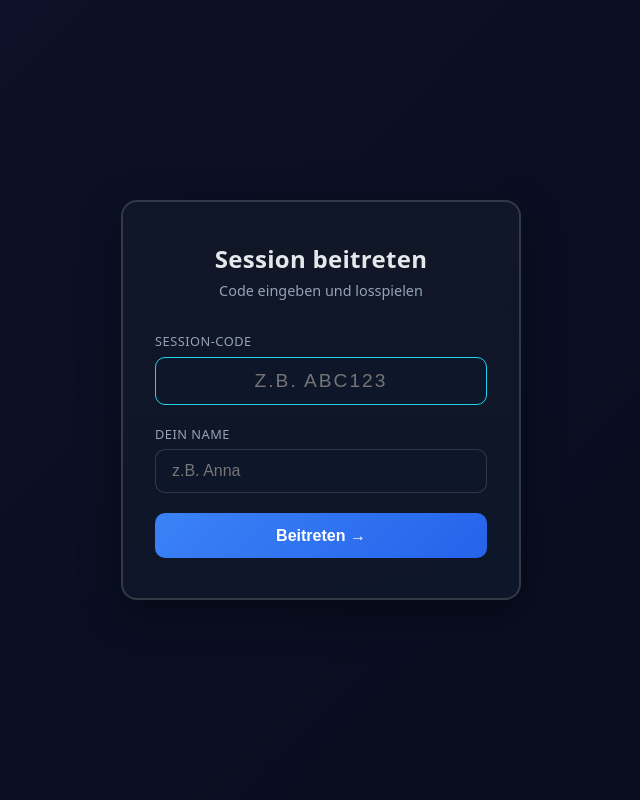
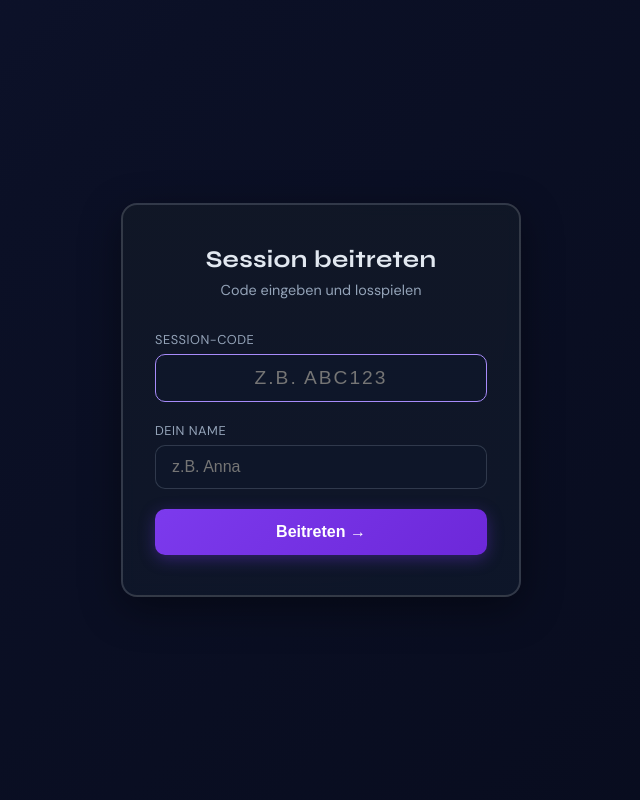
Before and after one commit to xxRMxx/quiz_app, a Django app: template templates/hub/join_session.html in a window 1280 px wide. Shown: the whole page, without its empty margins (319-959 px from the left). Run offline with Django 4.2, Linux system fonts and the light colour scheme; the template is opened without the code that fills it, so the values that code supplies are empty.

Commit message:
style: hub join + lobby auf neue Design-Tokens aktualisiert

```diff
--- a/templates/hub/join_session.html
+++ b/templates/hub/join_session.html
@@ -4,14 +4,17 @@
   <meta charset="utf-8"/>
   <meta name="viewport" content="width=device-width, initial-scale=1"/>
   <title>Session beitreten</title>
+  <link rel="preconnect" href="https://fonts.googleapis.com">
+  <link rel="preconnect" href="https://fonts.gstatic.com" crossorigin>
+  <link href="https://fonts.googleapis.com/css2?family=Syne:wght@700;800&family=DM+Sans:wght@400;500;600&display=swap" rel="stylesheet">
   <style>
     :root {
-      --bg: #0b0f17;
-      --panel: #0f172a;
-      --text: #e5e7eb;
+      --bg: #0a0e1a;
+      --panel: #0f1628;
+      --text: #e2e8f0;
       --muted: #94a3b8;
-      --primary: #22d3ee;
-      --danger: #ef4444;
+      --primary: #a78bfa;
+      --danger: #f87171;
     }
     *, *::before, *::after { box-sizing: border-box; margin: 0; padding: 0; }
     @keyframes gradientBG {
@@ -22,7 +25,7 @@
     body {
       min-height: 100vh;
       color: var(--text);
-      font-family: system-ui, -apple-system, Segoe UI, Roboto, sans-serif;
+      font-family: 'DM Sans', system-ui, sans-serif;
       background: linear-gradient(-45deg, #050816, #0b1026, #1a1f4a, #2b2f77);
       background-size: 400% 400%;
       animation: gradientBG 15s ease infinite;
@@ -44,6 +47,7 @@
     h1 {
       font-size: 1.5rem;
       font-weight: 700;
+      font-family: 'Syne', sans-serif;
       text-align: center;
       margin-bottom: 0.4rem;
       letter-spacing: .3px;
@@ -90,7 +94,8 @@
       padding: .85rem;
       border: none;
       border-radius: 10px;
-      background: linear-gradient(135deg, #3b82f6, #2563eb);
+      background: linear-gradient(135deg, #7c3aed, #6d28d9);
+      box-shadow: 0 4px 16px rgba(124,58,237,0.35);
       color: #fff;
       font-size: 1rem;
       font-weight: 600;
```
Also changed, not shown: templates/hub/lobby.html (+13 -10 lines).
